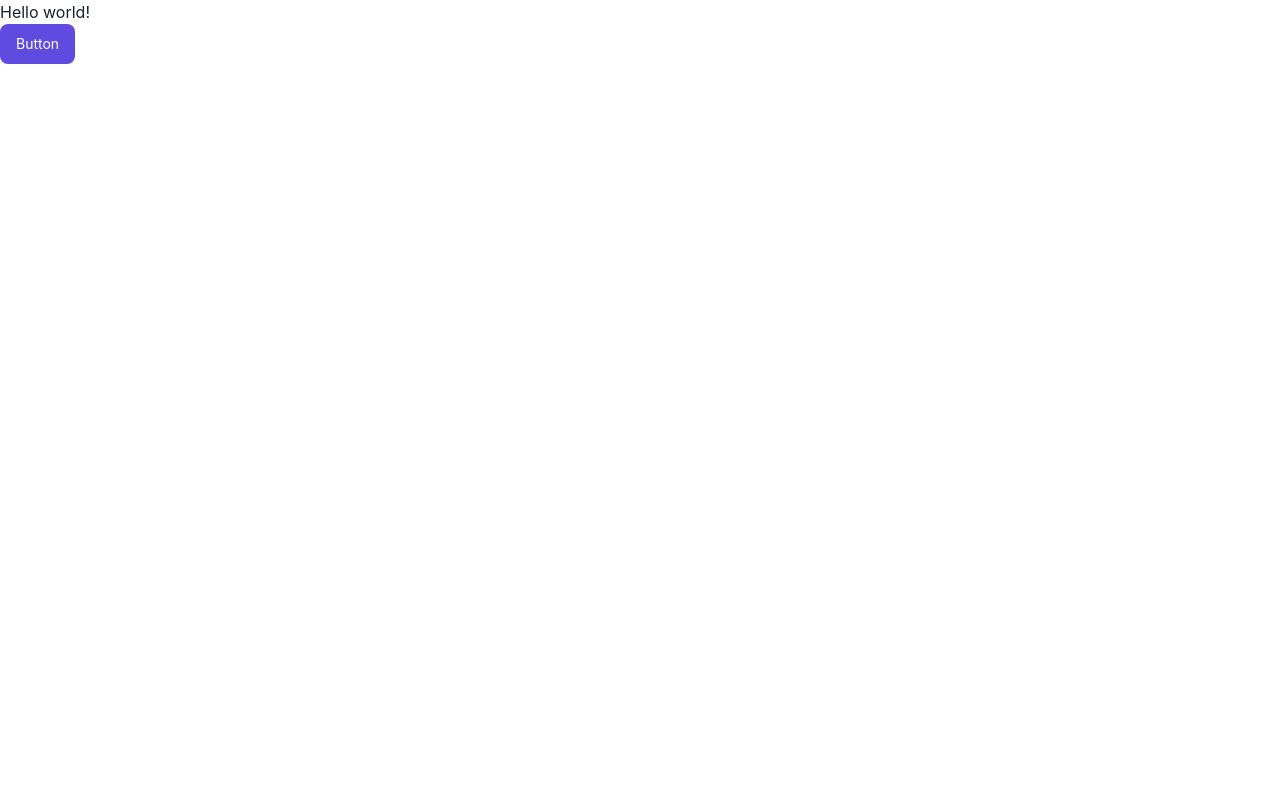
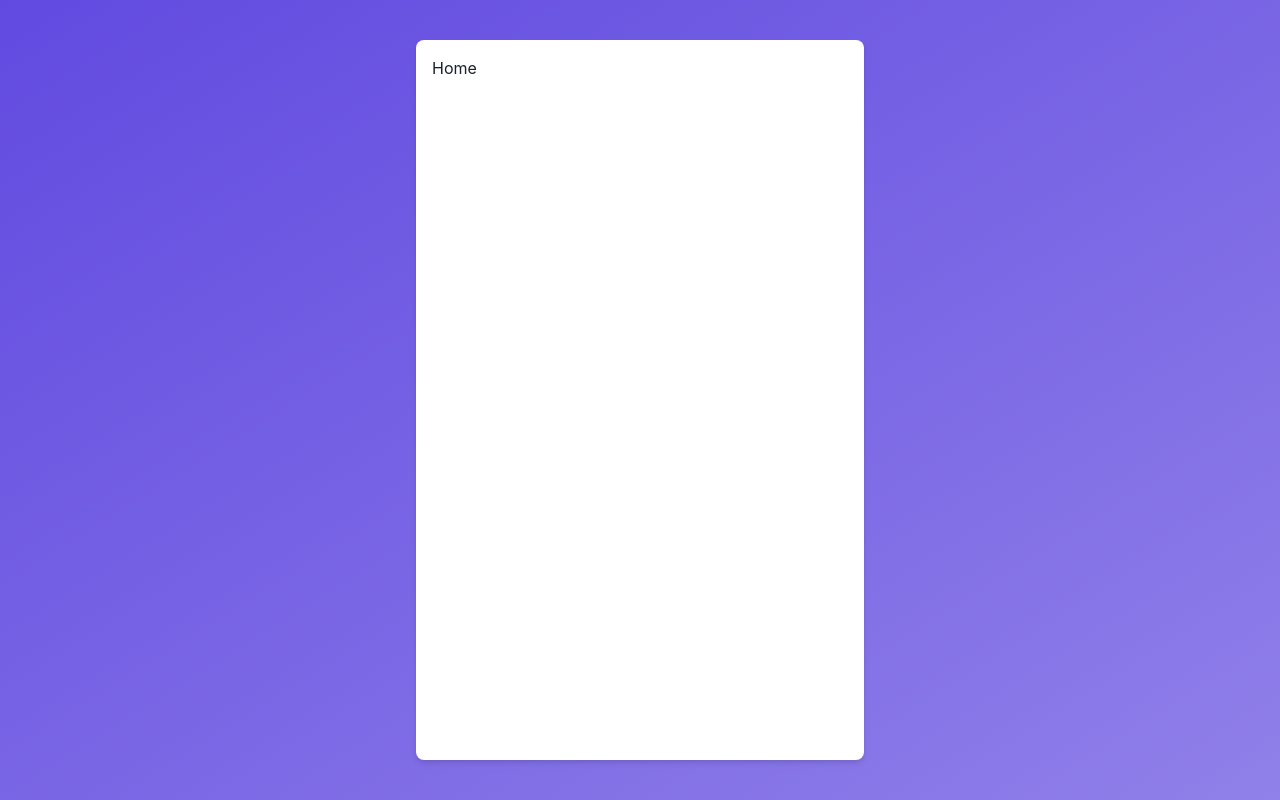
Before and after one commit to ecreyes/nestjs-frontend, a Next.js app: page / in a window 1280 px wide. Built offline with nearby package versions, Linux system fonts and the light colour scheme.

Commit message:
refactor layout

```diff
--- /dev/null
+++ b/src/layouts/MainLayout.tsx
@@ -0,0 +1,17 @@
+import {
+    Box, Flex, FormControl,
+    FormLabel, Input, Center,
+    Heading, Alert, AlertIcon,
+    AlertTitle, AlertDescription,
+} from '@chakra-ui/react'
+const MainLayout: React.FC = ({children}) => {
+    return (
+        <Flex justify="center" align='center' height='100vh' bgGradient='linear(to-br, #614ae0, #9080e9)'>
+        <Flex direction={'column'} padding={[null,4]} boxShadow={[null,'md']} borderRadius={[null, 8]} width={['100%', 'md']} height={['100vh', '90vh']} bg='white'>
+            {children}
+        </Flex>
+    </Flex>
+    )
+}
+
+export default MainLayout
--- a/src/pages/index.tsx
+++ b/src/pages/index.tsx
@@ -1,19 +1,20 @@
 import type { NextPage } from 'next'
 import Head from 'next/head'
-import ButtonRokket from '../components/ButtonRokket'
+import MainLayout from '../layouts/MainLayout'
 
 const Home: NextPage = () => {
 
   return (
-    <div>
+    <>
       <Head>
         <title>Create Next App</title>
         <meta name="description" content="Generated by create next app" />
         <link rel="icon" href="/favicon.ico" />
       </Head>
-      <h1>Hello world!</h1>
-      <ButtonRokket>Button</ButtonRokket>
-    </div>
+      <MainLayout>
+        <h1>Home</h1>
+      </MainLayout>
+    </>
   )
 }
 
```
Also changed, not shown: src/pages/login.tsx (added, +11 -0 lines), src/pages/signup.tsx (+15 -15 lines).
